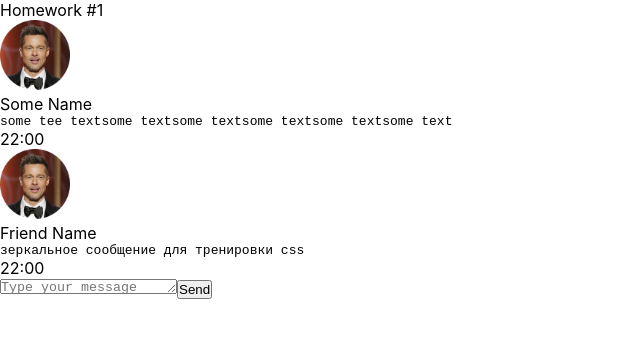
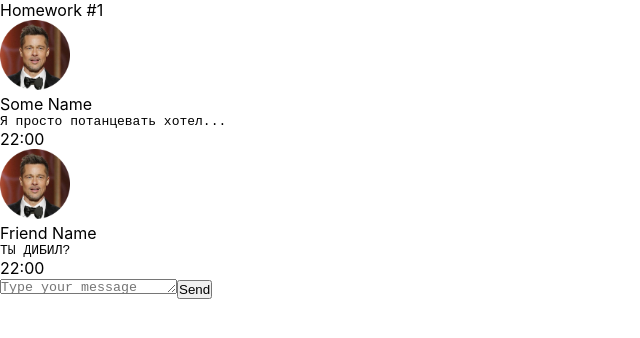
Before and after one commit to Pikadorius/HW-Monday, a React (Create React App) app: page / in a window 1280 px wide. Shown: the top 338 px of the page, without its empty margins (0-640 px from the left). Built offline with nearby package versions, Linux system fonts and the light colour scheme.

Commit message:
experiments for deploy

```diff
--- a/src/s2-homeworks/hw01/HW1.tsx
+++ b/src/s2-homeworks/hw01/HW1.tsx
@@ -34,7 +34,7 @@ export const message0: MessageType = {
         name: 'Some Name',  // можно менять
     },
     message: {
-        text: 'some tee textsome textsome textsome textsome textsome text', // можно менять
+        text: 'Я просто потанцевать хотел...', // можно менять
         time: '22:00', // можно менять
     },
 }
@@ -45,7 +45,7 @@ export const friendMessage0: MessageType = {
         name: 'Friend Name', // можно менять
     },
     message: {
-        text: 'зеркальное сообщение для тренировки css', // можно менять
+        text: 'ТЫ ДИБИЛ? ', // можно менять
         time: '22:00', // можно менять
     },
 }
```
